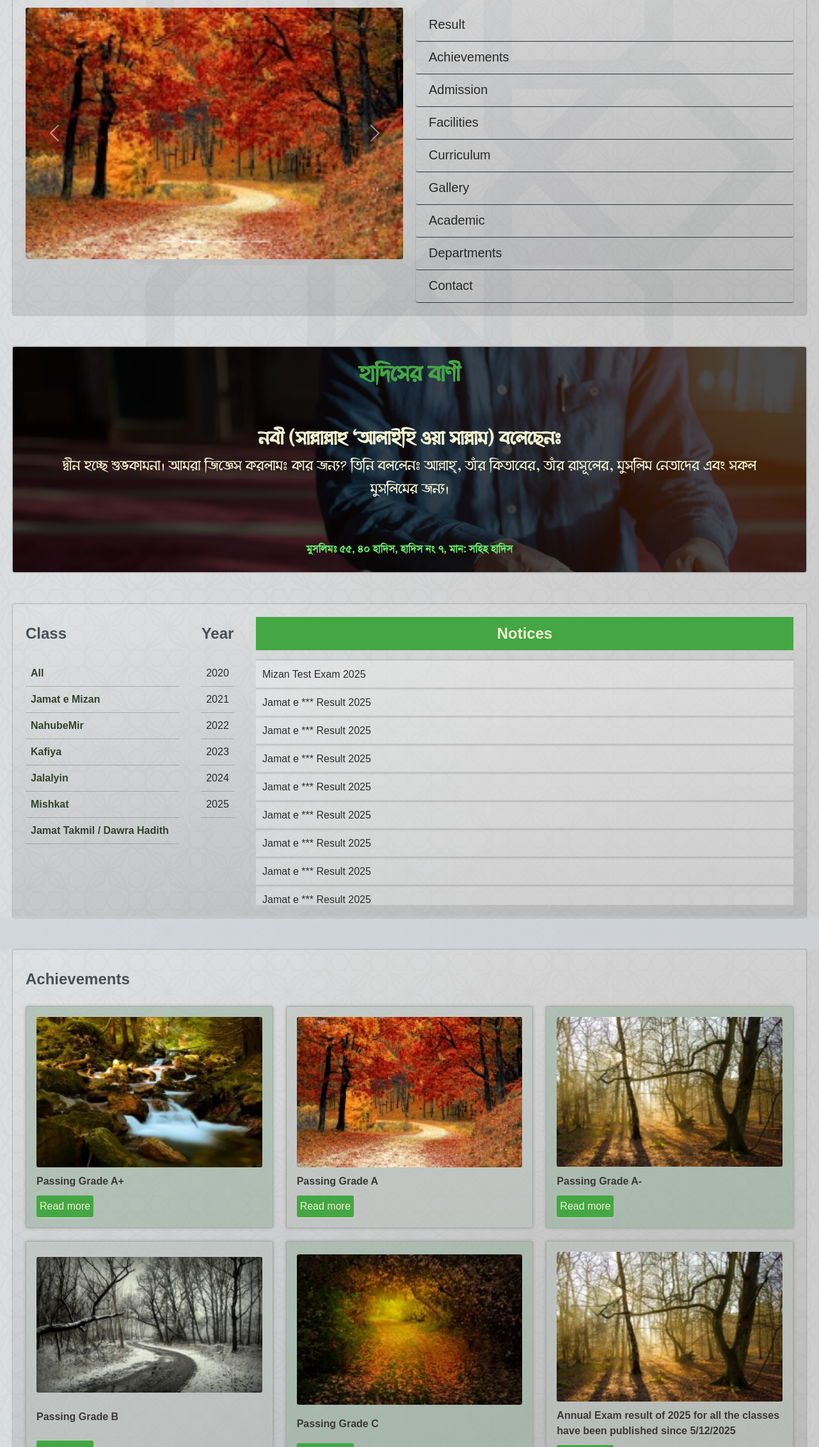
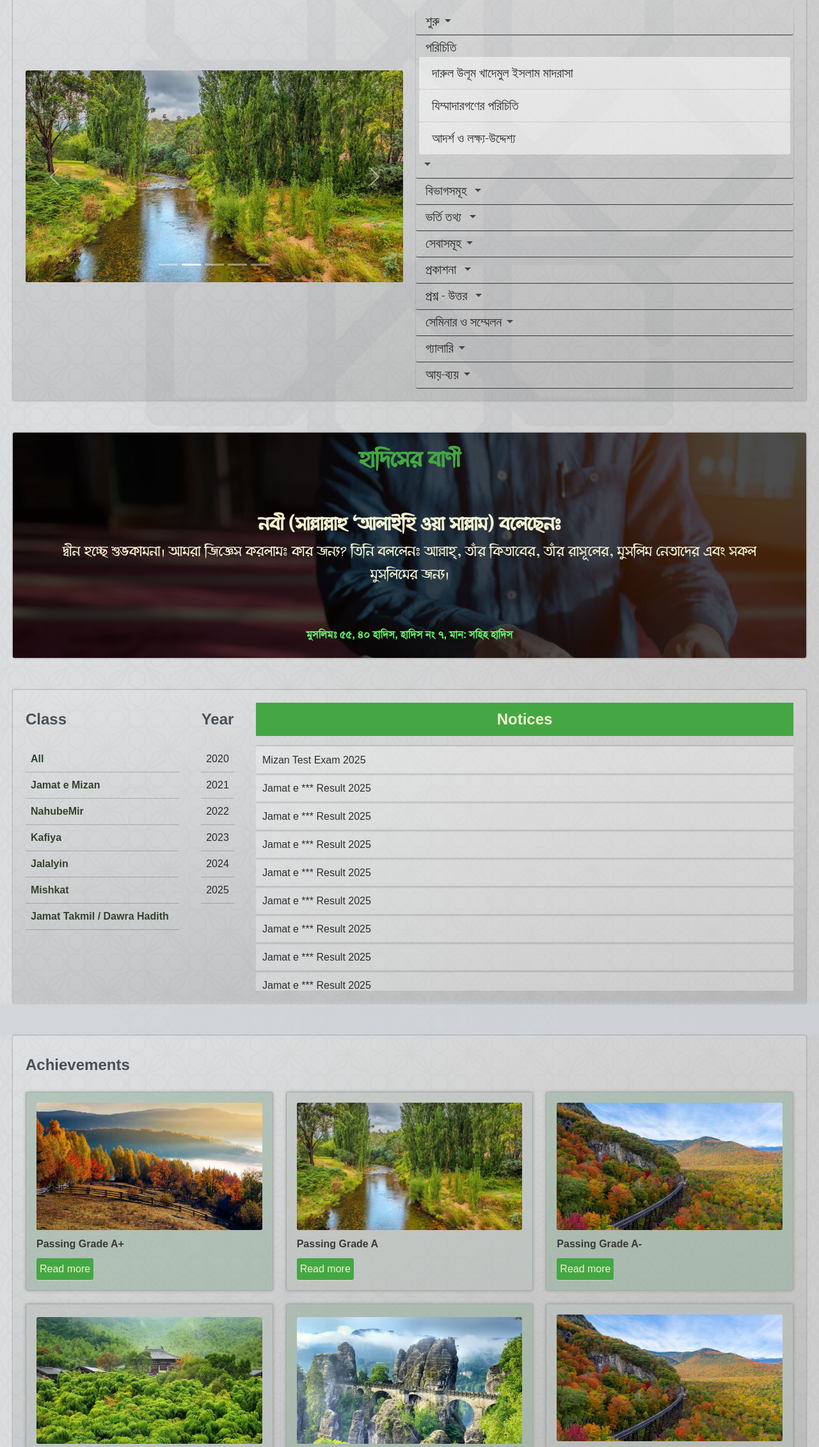
Before and after one commit to Darul-Uloom-Khademul-Islam-Madrasha/Darul-uloom-khademul-islam, a website: page index.html in a window 1280 px wide. Shown: the part 299-2560 px from the top of the page at 64% size. Drawn offline with Linux system fonts and the light colour scheme; a web font is replaced by a local one.

Commit message:
menu updated

```diff
--- a/index.html
+++ b/index.html
@@ -259,7 +259,7 @@
           </div>
           <div class="carousel-inner">
             <div class="carousel-item active" data-bs-interval="3000">
-              <img src="./img/nature1.jpeg" class="d-block w-100" alt="..." />
+              <img src="./img/nature1.jpg" class="d-block w-100" alt="..." />
               <div class="carousel-caption d-none d-md-block">
                 <h5>First slide label</h5>
                 <p>
@@ -268,7 +268,7 @@
               </div>
             </div>
             <div class="carousel-item" data-bs-interval="3000">
-              <img src="./img/nature2.jpeg" class="d-block w-100" alt="..." />
+              <img src="./img/nature2.jpg" class="d-block w-100" alt="..." />
               <div class="carousel-caption d-none d-md-block">
                 <h5>Second slide label</h5>
                 <p>
@@ -277,7 +277,7 @@
               </div>
             </div>
             <div class="carousel-item" data-bs-interval="3000">
-              <img src="./img/nature3.jpeg" class="d-block w-100" alt="..." />
+              <img src="./img/nature3.jpg" class="d-block w-100" alt="..." />
               <div class="carousel-caption d-none d-md-block">
                 <h5>Third slide label</h5>
                 <p>
@@ -286,7 +286,7 @@
               </div>
             </div>
             <div class="carousel-item" data-bs-interval="3000">
-              <img src="./img/nature4.jpeg" class="d-block w-100" alt="..." />
+              <img src="./img/nature4.jpg" class="d-block w-100" alt="..." />
               <div class="carousel-caption d-none d-md-block">
                 <h5>Third slide label</h5>
                 <p>
@@ -295,7 +295,7 @@
               </div>
             </div>
             <div class="carousel-item" data-bs-interval="3000">
-              <img src="./img/nature5.jpeg" class="d-block w-100" alt="..." />
+              <img src="./img/nature5.jpg" class="d-block w-100" alt="..." />
               <div class="carousel-caption d-none d-md-block">
                 <h5>Third slide label</h5>
                 <p>
@@ -340,19 +340,59 @@
               </svg>
             </h2>
             <ul class="mainNav animateScroll">
-              <li><a href="#result">Result</a></li>
+              <li>শুরু</li>
               <li>
-                <a href="#achievements">Achievements</a>
+                পরিচিতি
+                <div class="dropdown" data-visibleOnMedia="true">
+                  <span>দারুল উলূম খাদেমুল ইসলাম মাদরাসা</span>
+                  <span>যিম্মাদারগণের পরিচিতি</span>
+                  <span>আদর্শ ও লক্ষ্য-উদ্দেশ্য</span>
+                </div>
               </li>
+
               <li>
-                <a href="admission.html">Admission</a>
+                বিভাগসমূহ
+                <div class="dropdown">
+                  <span>প্রাথমিক শিক্ষা</span>
+                  <span>শিক্ষা বর্ষপঞ্জি</span>
+                </div>
               </li>
-              <li>Facilities</li>
-              <li>Curriculum</li>
-              <li>Gallery</li>
-              <li>Academic</li>
-              <li>Departments</li>
-              <li>Contact</li>
+
+              <li>
+                ভর্তি তথ্য
+                <div class="dropdown">
+                  <span>নিয়মাবলী</span>
+                  <span>সেশন</span>
+                  <span>খরচাদি</span>
+                  <span>ছাত্র নীতিমালা</span>
+                  <span>সুবিধাসমূহ</span>
+                </div>
+              </li>
+
+              <li>সেবাসমূহ</li>
+              <li>
+                প্রকাশনা
+                <div class="dropdown">
+                  <span>আরবী</span>
+                  <span>উর্দূ</span>
+                  <span>বাংলা</span>
+                  <span>ম্যাগাজিন/সাময়িকী</span>
+                  <span>অন্যান্য</span>
+                </div>
+              </li>
+
+              <li>
+                প্রশ্ন - উত্তর
+                <div class="dropdown">
+                  <span>প্রায়শই জিজ্ঞাসিত প্রশ্নাবলি</span>
+                  <span>আধুনিক ফাতওয়া</span>
+                  <span>প্রশ্ন করুন</span>
+                </div>
+              </li>
+
+              <li>সেমিনার ও সম্মেলন</li>
+              <li>গ্যালারি</li>
+              <li>আয়-ব্যয়</li>
             </ul>
           </nav>
         </div>
@@ -451,32 +491,32 @@
         <h2>Achievements</h2>
         <div class="achieve">
           <div class="box animateScroll">
-            <img class="animateScroll" src="./img/nature1.jpeg" alt="" />
+            <img class="animateScroll" src="./img/nature1.jpg" alt="" />
             <p class="achieve__text py-1 animateScroll">Passing Grade A+</p>
             <a class="btn animateScroll" href="">Read more</a>
           </div>
           <div class="box animateScroll">
-            <img class="animateScroll" src="./img/nature2.jpeg" alt="" />
+            <img class="animateScroll" src="./img/nature2.jpg" alt="" />
             <p class="achieve__text py-1 animateScroll">Passing Grade A</p>
             <a class="btn" href="">Read more</a>
           </div>
           <div class="box animateScroll">
-            <img class="animateScroll" src="./img/nature3.jpeg" alt="" />
+            <img class="animateScroll" src="./img/nature3.jpg" alt="" />
             <p class="achieve__text py-1 animateScroll">Passing Grade A-</p>
             <a class="btn" href="">Read more</a>
           </div>
           <div class="box animateScroll">
-            <img class="animateScroll" src="./img/nature4.jpeg" alt="" />
+            <img class="animateScroll" src="./img/nature4.jpg" alt="" />
             <p class="achieve__text py-1 animateScroll">Passing Grade B</p>
             <a class="btn" href="">Read more</a>
           </div>
           <div class="box animateScroll">
-            <img class="animateScroll" src="./img/nature5.jpeg" alt="" />
+            <img class="animateScroll" src="./img/nature5.jpg" alt="" />
             <p class="achieve__text py-1 animateScroll">Passing Grade C</p>
             <a class="btn" href="">Read more</a>
           </div>
           <div class="box animateScroll">
-            <img class="animateScroll" src="./img/nature3.jpeg" alt="" />
+            <img class="animateScroll" src="./img/nature3.jpg" alt="" />
             <p class="achieve__text py-1 animateScroll">
               Annual Exam result of 2025 for all the classes have been published
               since 5/12/2025
@@ -491,7 +531,7 @@
         <div class="events">
           <div class="event__list box animateScroll">
             <div class="top__event animateScroll">
-              <img class="animateScroll" src="./img/nature5.jpeg" alt="" />
+              <img class="animateScroll" src="./img/nature5.jpg" alt="" />
             </div>
             <p class="py-2 animateScroll">
               A prominent scholar from khulna visited Khademul Islam Madrasha
@@ -500,7 +540,7 @@
           </div>
 
           <div class="event__list box animateScroll">
-            <img class="animateScroll" src="./img/nature3.jpeg" alt="" />
+            <img class="animateScroll" src="./img/nature3.jpg" alt="" />
             <p class="py-2 animateScroll">
               A prominent scholar from khulna visited Khademul Islam Madrasha
             </p>
@@ -508,7 +548,7 @@
           </div>
 
           <div class="event__list box animateScroll">
-            <img class="animateScroll" src="./img/nature2.jpeg" alt="" />
+            <img class="animateScroll" src="./img/nature2.jpg" alt="" />
             <p class="py-2 animateScroll">
               A prominent scholar from khulna visited Khademul Islam Madrasha
             </p>
@@ -516,7 +556,7 @@
           </div>
 
           <div class="event__list box animateScroll">
-            <img class="animateScroll" src="./img/nature1.jpeg" alt="" />
+            <img class="animateScroll" src="./img/nature1.jpg" alt="" />
             <p class="py-2 animateScroll">
               A prominent scholar from khulna visited Khademul Islam Madrasha
             </p>
@@ -640,7 +680,7 @@
             <p>Email: khadimulislammadrasa5.com</p>
           </div>
           <div>
-            <img class="animateScroll" src="./img/nature5.jpeg" alt="" />
+            <img class="animateScroll" src="./img/nature5.jpg" alt="" />
           </div>
         </div>
 
--- a/style.css
+++ b/style.css
@@ -42,8 +42,7 @@ textarea {
   width: 100%;
 }
 textarea:focus {
-    color: var(--clr-quote-text);
-
+  color: var(--clr-quote-text);
 }
 
 ul {
@@ -217,6 +216,9 @@ p {
 .d-none {
   display: none !important;
 }
+.d-block {
+  display: block !important;
+}
 
 .lead {
   font-weight: var(--fw-300);
@@ -277,12 +279,45 @@ svg:hover {
 
 .mainNav li:hover {
   color: var(--clr-text-sec);
-  filter: brightness(120%);
+  filter: brightness(110%);
   background-color: var(--clr-light-50);
+}
+
+.mainNav li {
+  position: relative;
+  overflow: hidden;
+  transition: background 600ms;
+  color: #fff;
+  padding: 1rem 2rem;
+  font-family: "Roboto", sans-serif;
+  font-size: 1.5rem;
+  outline: 0;
+  border: 0;
+  border-radius: 0.25rem;
+  box-shadow: 0 0 0.5rem rgba(0, 0, 0, 0.3); /* black with 30% opacity */
   cursor: pointer;
-  user-select: none;
-}
-
+}
+
+span.ripple {
+  position: absolute;
+  border-radius: 50%;
+  transform: scale(0);
+  animation: ripple 600ms linear;
+  background-color: rgba(255, 255, 255, 0.7);
+}
+
+@keyframes ripple {
+  to {
+    transform: scale(5);
+    opacity: 0;
+  }
+}
+
+
+.dropdown span:hover {
+  background-color: var(--clr-quote-header);
+  color: var(--clr-white);
+}
 .notice__sort span:hover,
 .notice__year span:hover,
 .notice__list .list:hover {
@@ -352,6 +387,7 @@ svg:hover,
 .output p:hover,
 .links a:hover,
 a:hover,
+.dropdown span,
 .quote-wrapper .quoteEditor:hover {
   transition: all 100ms linear;
 }
@@ -403,7 +439,6 @@ span:active,
   margin-top: 2px;
 }
 
-
 .editor div {
   position: relative;
 }
@@ -430,6 +465,26 @@ span:active,
   border-radius: var(--radius-normal);
   right: var(--size-100);
   display: none;
+}
+
+/* dropdowns */
+.dropdown span {
+  display: block;
+  background: var(--clr-white-50);
+  padding: var(--size-100);
+  border-radius: var(--radius-normal);
+  border-bottom: 1px solid rgba(0, 0, 0, 0.1);
+}
+
+.dropdown {
+  height: 0 ;
+  overflow: hidden;
+display: none;
+}
+
+.expand {
+  height: 100%;
+  display: block;
 }
 
 /* title */
@@ -839,18 +894,31 @@ input[name="password"] + div {
   display: none;
 }
 
-.nav *:first-child {
-  display: grid;
-  grid-auto-flow: column;
-  justify-content: space-between;
-}
-
 .nav svg {
   width: calc(var(--size-100) * 2.5);
   fill: var(--clr-accent);
 }
 
-.mainNav > * {
+.nav h2 {
+  display: flex;
+  justify-content: space-between;
+}
+
+.mainNav li {
+  position: relative;
+}
+
+.mainNav li::after {
+  content: "";
+  margin-right: var(--size-200);
+  display: inline-block;
+  margin-left: var(--size-200);
+  border-width: 5px;
+  border-style: solid;
+  border-color: #444 transparent transparent transparent;
+}
+
+.mainNav > li {
   padding: calc(var(--size-100) - 5px);
   text-indent: var(--size-100);
   border-radius: var(--radius-normal);
@@ -1641,6 +1709,11 @@ input[name="password"] + div {
     grid-template-rows: 1fr;
     gap: 20px;
     align-content: center;
+  }
+
+  .dropdown[data-visibleOnMedia="true"] {
+    height: 100%;
+    display: block;
   }
 
   .mergeNav .carousel,
```
Also changed, not shown: script.js (+30 -3 lines), signUp.html (+2 -2 lines), img/nature1.jpeg (deleted), img/nature1.jpg (added), img/nature2.jpeg (deleted), img/nature2.jpg (added), img/nature3.jpeg (deleted), img/nature3.jpg (added), img/nature4.jpeg (deleted), img/nature4.jpg (added), img/nature5.jpeg (deleted), img/nature5.jpg (added).
